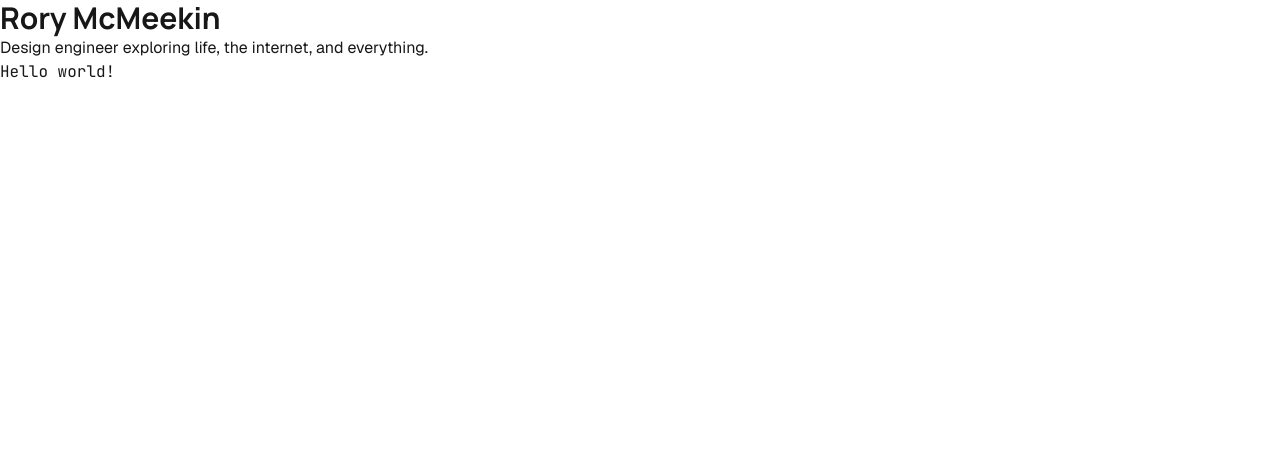
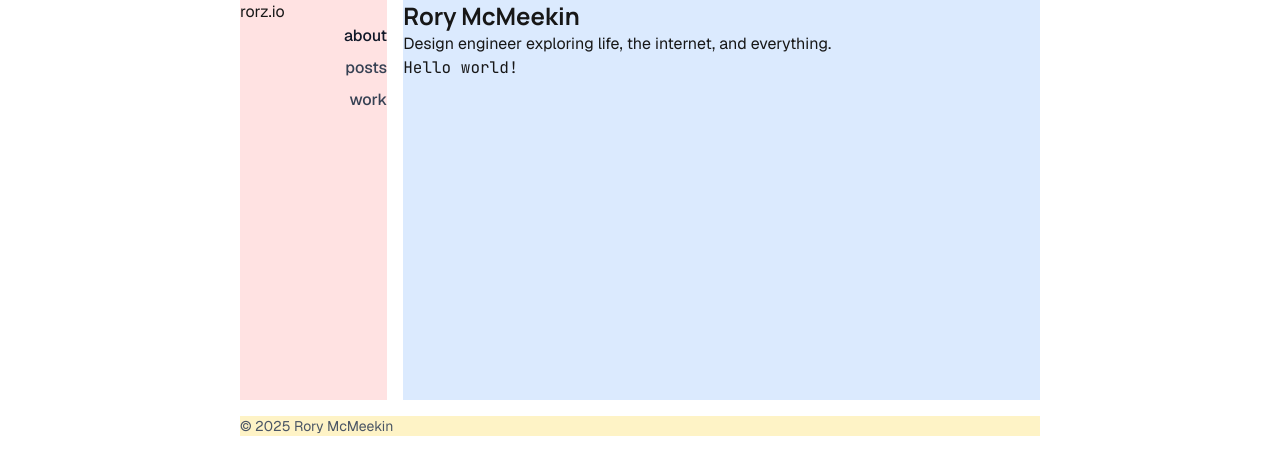
Before and after one commit to rorz/personal-website, a Next.js app: page / in a window 1280 px wide. Shown: the top 474 px of the page. Built offline with nearby package versions, Linux system fonts and the light colour scheme.

Commit message:
that's the basics down + layout scaffolded

```diff
--- /dev/null
+++ b/src/app/_ui/navbar.tsx
@@ -0,0 +1,55 @@
+"use client";
+
+import { cx } from "class-variance-authority";
+import Link from "next/link";
+import { usePathname } from "next/navigation";
+import { FunctionComponent } from "react";
+
+type NavLinkProps = {
+  label: string;
+  path: string;
+  isActive: boolean;
+};
+const NavLink: FunctionComponent<NavLinkProps> = ({
+  isActive,
+  label,
+  path,
+}) => (
+  <li>
+    <Link
+      className={cx(
+        isActive ? "text-gray-900" : "text-gray-700",
+        "font-medium"
+      )}
+      href={path}
+    >
+      {label}
+    </Link>
+  </li>
+);
+
+export const NavBar = () => {
+  const pathname = usePathname();
+
+  const links: [label: string, path: string][] = [
+    ["about", "/"],
+    ["posts", "/posts"],
+    ["work", "/work"],
+  ];
+
+  return (
+    <nav className="flex lg:flex-col items-start">
+      <h2>rorz.io</h2>
+      <ul className="lg:mt-auto ml-auto items-end flex lg:flex-col gap-2 lg:w-full">
+        {links.map(([label, path]) => (
+          <NavLink
+            key={path}
+            label={label}
+            path={path}
+            isActive={path === pathname}
+          />
+        ))}
+      </ul>
+    </nav>
+  );
+};
--- a/src/app/layout.tsx
+++ b/src/app/layout.tsx
@@ -2,6 +2,7 @@ import type { Metadata } from "next";
 import { cx } from "class-variance-authority";
 import { Manrope, Geist, JetBrains_Mono } from "next/font/google";
 import "./globals.css";
+import { NavBar } from "./_ui/navbar";
 
 const manrope = Manrope({
   subsets: ["latin"],
@@ -35,7 +36,19 @@ export default function RootLayout({
           "antialiased"
         )}
       >
-        {children}
+        <div className="size-full flex justify-center font-body">
+          <div className="grid grid-cols-10 gap-4 max-w-[800px] w-full">
+            <div className="flex flex-col col-span-10 lg:col-span-2 size-full bg-red-100">
+              <NavBar />
+            </div>
+            <div className="col-span-10 lg:col-span-8 size-full bg-blue-100 min-h-[50vh]">
+              {children}
+            </div>
+            <div className="w-full bg-amber-100 col-span-10 text-sm text-gray-600">
+              © {new Date().getFullYear()} Rory McMeekin
+            </div>
+          </div>
+        </div>
       </body>
     </html>
   );
--- a/src/app/page.tsx
+++ b/src/app/page.tsx
@@ -1,9 +1,9 @@
 import { NextPage } from "next";
 
-const Home: NextPage = () => {
+const AboutPage: NextPage = () => {
   return (
-    <div className="flex flex-col">
-      <h1 className="font-display text-3xl font-bold">Rory McMeekin</h1>
+    <div className="size-full flex flex-col">
+      <h1 className="font-display text-2xl font-bold">Rory McMeekin</h1>
       <h2 className="font-body">
         Design engineer exploring life, the internet, and everything.
       </h2>
@@ -12,4 +12,4 @@ const Home: NextPage = () => {
   );
 };
 
-export default Home;
+export default AboutPage;
--- /dev/null
+++ b/src/app/posts/page.tsx
@@ -0,0 +1,11 @@
+import { NextPage } from "next";
+
+const PostsPage: NextPage = () => {
+  return (
+    <div>
+      <p>Posts page</p>
+    </div>
+  );
+};
+
+export default PostsPage;
--- /dev/null
+++ b/src/app/work/page.tsx
@@ -0,0 +1,11 @@
+import { NextPage } from "next";
+
+const WorkPage: NextPage = () => {
+  return (
+    <div>
+      <p>Work page</p>
+    </div>
+  );
+};
+
+export default WorkPage;
```
